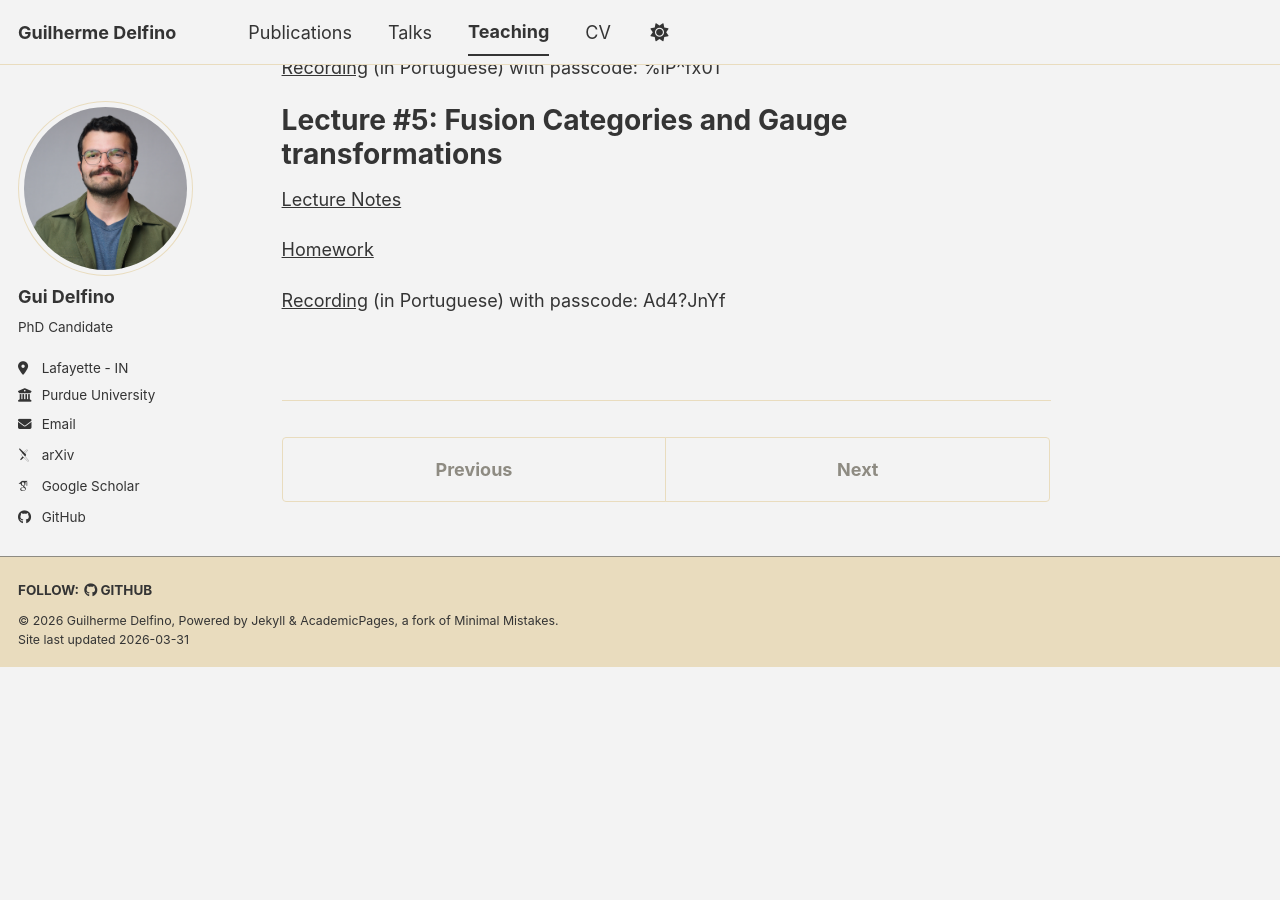
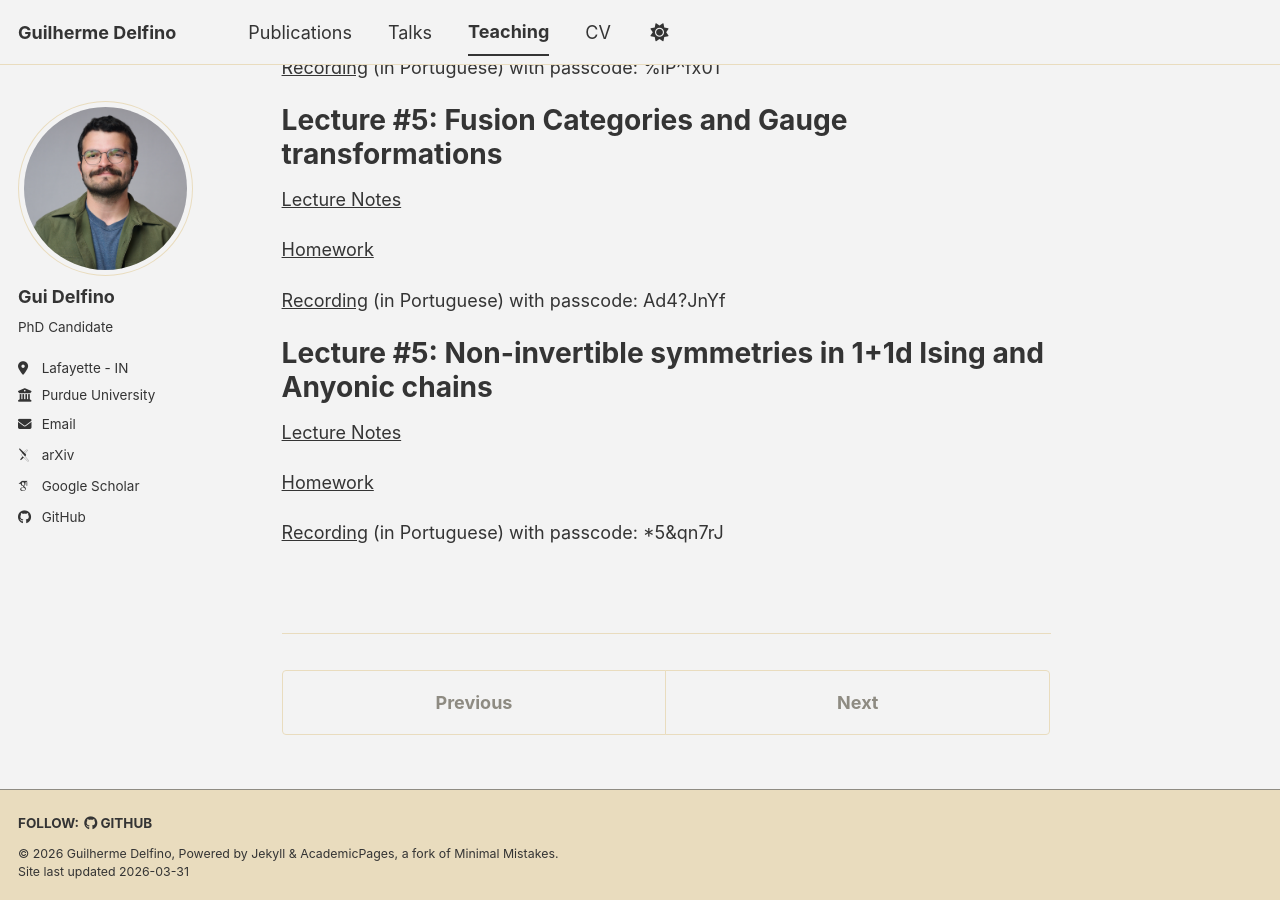
Before and after one commit to gui-delfino/gui-delfino.github.io, a Jekyll site: the page built from _teaching/2026-spring-fusion-cat.md, in a window 1280 px wide and 900 px high, scrolled down 1175 px. Built offline with Jekyll 4.4.1, drawn with Linux system fonts in a browser that asks for light colours; some web fonts are replaced; a script bundle is joined from its source files by our own code; library files that are not in the unit come from our copies; before the commit the page ends 1842 px from its top, so only the background shows below that.

Commit message:
Lecture 6 added

```diff
--- a/_teaching/2026-spring-fusion-cat.md
+++ b/_teaching/2026-spring-fusion-cat.md
@@ -68,3 +68,14 @@ Lecture #5: Fusion Categories and Gauge transformations
 [Homework](https://gui-delfino.github.io/files/Homework_5.pdf)
 
 [Recording](https://purdue-edu.zoom.us/rec/share/tcbGBFqA2QexEMK8vhR3hC9W2P1lmu_SeVhTjpLhZTzTGdmOxQLN8C7zss0A_579.uyBT_sGVUIueRCf-) (in Portuguese) with passcode: Ad4?JnYf
+
+
+Lecture #5: Non-invertible symmetries in 1+1d Ising and Anyonic chains
+======
+
+
+[Lecture Notes](https://gui-delfino.github.io/files/Lecture_6.pdf)
+
+[Homework](https://gui-delfino.github.io/files/Homework_6.pdf)
+
+[Recording](https://purdue-edu.zoom.us/rec/share/T2m5d1fiSuMoEt0BUOdtpyjoRksWHZLFcsv_g97LGJ8G0hv8oM9TouW5REbNa-Vi.oI67-0uoJh7rRwdw) (in Portuguese) with passcode: *5&qn7rJ
```
Also changed, not shown: 2 other files.
